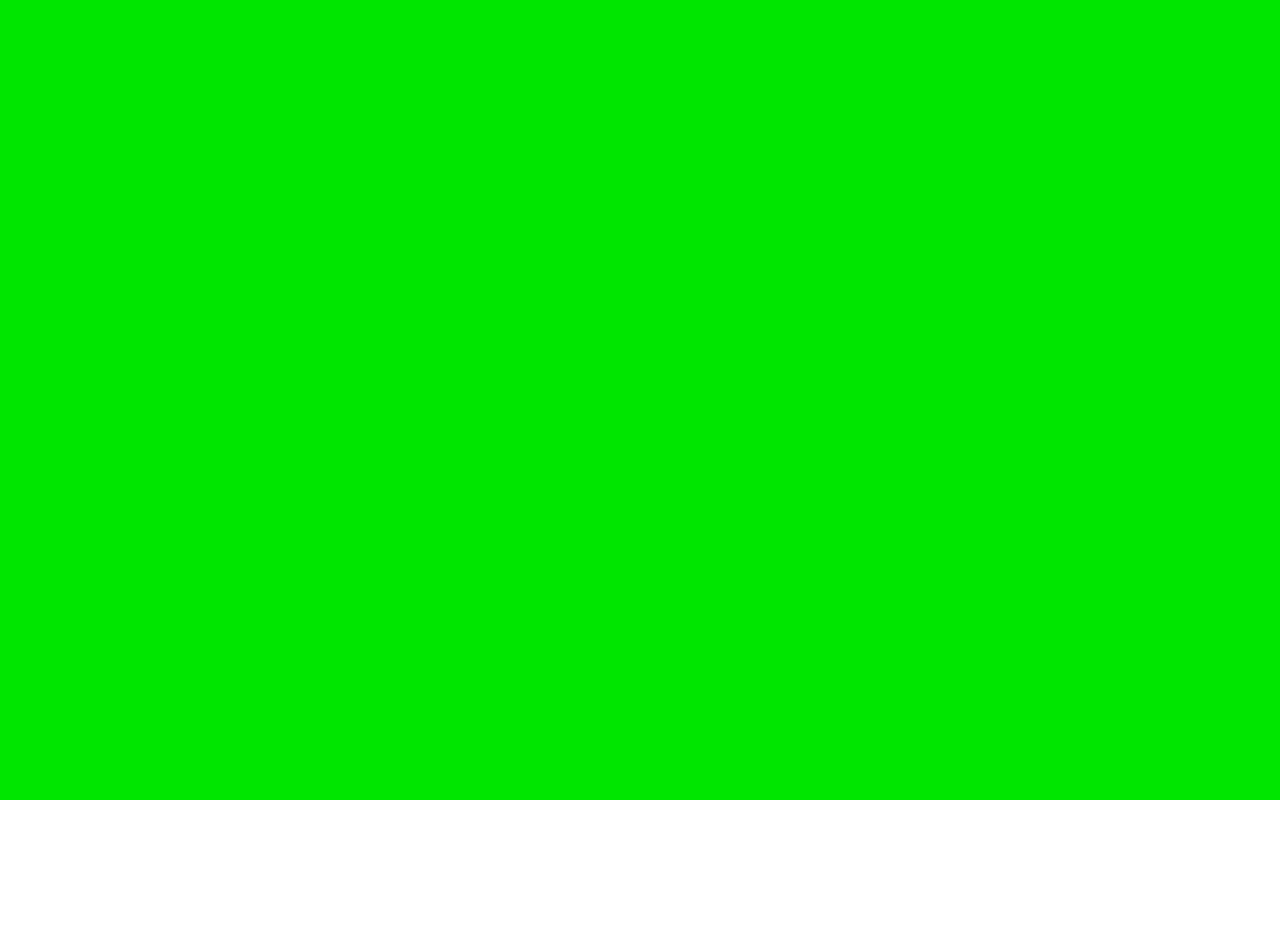
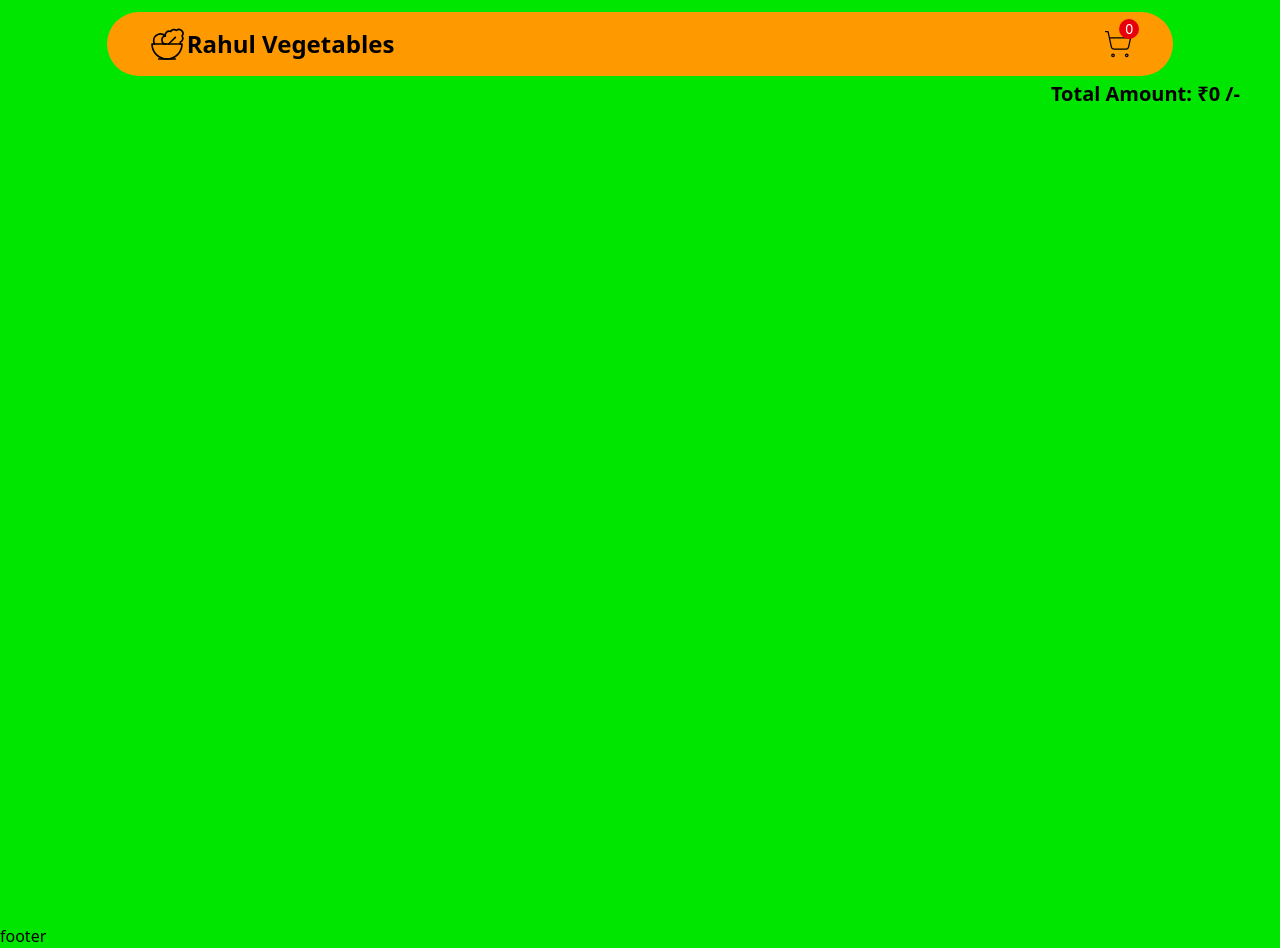
Before and after one commit to RahulNaktode/Vegetable-UI-project, a React (Vite) app: page /mycart in a window 1280 px wide. Before the commit this address had no page. Before the commit the page ends 800 px from the top, so only its background shows below. Built offline with nearby package versions, Linux system fonts and the light colour scheme.

Commit message:
add CartVedetableCard and MyCart components for cart management functionality

```diff
--- a/src/component/Button.jsx
+++ b/src/component/Button.jsx
@@ -1,7 +1,8 @@
 const BUTTON_VARIETY = {
     primary: "bg-orange-600 text-white hover:bg-orange-700 transition-duration-700",
     secondary: "bg-blue-500 text-white hover:bg-blue-600 transition-duration-700",
-    thrid: "bg-green-700 text-white hover:bg-green-800 transition-duration-700"
+    thrid: "bg-green-700 text-white hover:bg-green-800 transition-duration-700",
+    danger: "bg-red-600 text-white hover:bg-red-700 transition-duration-700"
 }
 
 const BUTTON_SIZE = {
--- /dev/null
+++ b/src/component/CartVedetableCard.jsx
@@ -0,0 +1,37 @@
+import Button from '../component/Button.jsx';
+
+const removeFromCart = (id) =>{
+
+    const items = JSON.parse(localStorage.getItem('card')) || [];
+
+    const itemFiltered = items.filter((item) => item.id !== id);
+
+    localStorage.setItem('card', JSON.stringify(itemFiltered));
+
+    window.location.reload();
+}
+
+function CartVedetableCard({id, name, price, image, description, unit, qunatity}) {
+  return (
+    <div className="bg-white border-solid border-slate-700 p-3 my-3 rounded-lg shadow-xl flex items-center mx-10">
+            <img src={image} alt={name}  className="h-37 w-37 rounded-lg"/>
+        <div className="ml-3 w-full">
+            <h3>{name} <span className="text-lg mx-1">(₹{price}/{unit})</span></h3>
+            <p>{description}</p>
+            <p>{qunatity} x ₹{price} /-</p>
+            <p>₹{qunatity * price} /-</p>
+
+            <div className='flex justify-end'>
+        <Button title={'Remove from Card'} size='small' varient='danger'
+        onClick={() => {
+            removeFromCart(id)
+        }}
+        />
+      </div>
+        </div>
+
+    </div>
+  )
+}
+
+export default CartVedetableCard
--- a/src/component/Navbar.jsx
+++ b/src/component/Navbar.jsx
@@ -1,5 +1,6 @@
 import React, { useEffect, useState } from 'react'
 import {Salad as SaladIcon, ShoppingCart as ShoppingCartIcon} from 'lucide-react'
+import { Link } from 'react-router'
 
 function Navbar(refreshCard) {
 
@@ -13,12 +14,14 @@ function Navbar(refreshCard) {
   return (
 
     <div className='max-w-10/12 bg-amber-500 rounded-full px-10 py-3 mx-auto sticky top-3 flex items-center'>
+      <Link to='/' className='flex items-center'>
         <SaladIcon size={40} strokeWidth={1}/>
         <h2 className='font-medium text-2xl!'>Rahul Vegetables</h2>
-        <div className='ml-auto relative'>
+        </Link>
+        <Link to='/mycart' className='ml-auto relative'>
         <span className='absolute -top-2.5 left-4 bg-red-600 rounded-full px-1.5 text-white text-sm'>{itemCard.length}</span>
         <ShoppingCartIcon size={30} strokeWidth={1} className='inline-block'/>
-        </div>
+        </Link>
     </div>
 
 
--- a/src/component/VegetableCard.jsx
+++ b/src/component/VegetableCard.jsx
@@ -8,9 +8,9 @@ function Vegetables({id, name, price,image, category, description, unit, tags,ad
   const [qunatity, setquntity] = useState(1);
 
   return (
-    <div className='bg-white border-solid border-b-slate-700 p-5 w-80 my-5 rounded-lg shadow-xl flex flex-col gap-2'>
+    <div key={id} className='bg-white border-solid border-b-slate-700 p-5 w-80 my-5 rounded-lg shadow-xl flex flex-col gap-2'>
       <img src={image} alt={name} className='w-full h-48 object-cover rounded-md' />
-      <div className='text-center' key={id}>
+      <div className='text-center'>
         <h3 className=''>{name}</h3>
       <p className=''>{description}</p>
       </div>
--- a/src/main.jsx
+++ b/src/main.jsx
@@ -2,7 +2,8 @@ import { createRoot } from 'react-dom/client'
 import './index.css'
 import { BrowserRouter, Route, Routes } from 'react-router';
 import Home from './view/Home.jsx'
-import Vegetables from './../src/view/Vegetable.jsx'
+import MyCard from './view/MyCart.jsx';
+import Vegetable from './view/vegetable.jsx';
 
 
 const root = createRoot(document.getElementById('root'));
@@ -11,7 +12,8 @@ root.render(
   <BrowserRouter>
   <Routes>
     <Route path='/' element={<Home />} />
-    <Route path='/vegetable' element={<Vegetables />} />
+    <Route path='/vegetable' element={<Vegetable />} />
+    <Route path='/mycart' element={<MyCard />} />
   </Routes>
   </BrowserRouter>
 )
--- /dev/null
+++ b/src/view/MyCart.jsx
@@ -0,0 +1,48 @@
+import { useEffect, useState } from 'react'
+import Navbar from './../component/Navbar.jsx'
+import Footer from '../component/Footer.jsx';
+import CartVedetableCard from '../component/CartVedetableCard.jsx';
+
+
+function MyCard() {
+
+  const [cartItems, setCartItems] = useState([]);
+  const [totalAmount, setTotalAmount] = useState(0);
+
+  useEffect(() => {
+    const existingCart = JSON.parse(localStorage.getItem('card')) || [];
+    setCartItems(existingCart);
+  }, [])
+
+  useEffect(() => {
+    let total = 0;
+    cartItems.map((item) => {
+      total += item.price * item.qunatity;
+
+    })
+    setTotalAmount(total);
+  }, [cartItems])
+
+  return (
+    <div>
+    <Navbar />
+
+    <h4 className='text-right mt-4 mr-10 text-xl font-semibold'>
+      Total Amount: ₹{totalAmount} /-
+    </h4>
+
+
+    <div className='min-h-screen'>
+      <div className='max-h-[620px] py-4 overflow-y-scroll mt-4'>
+      {cartItems.map((item) => {
+        return <CartVedetableCard key={item.id} {...item} />
+      })}
+      </div>
+
+    </div>
+    <Footer />
+    </div>
+  )
+}
+
+export default MyCard
```
